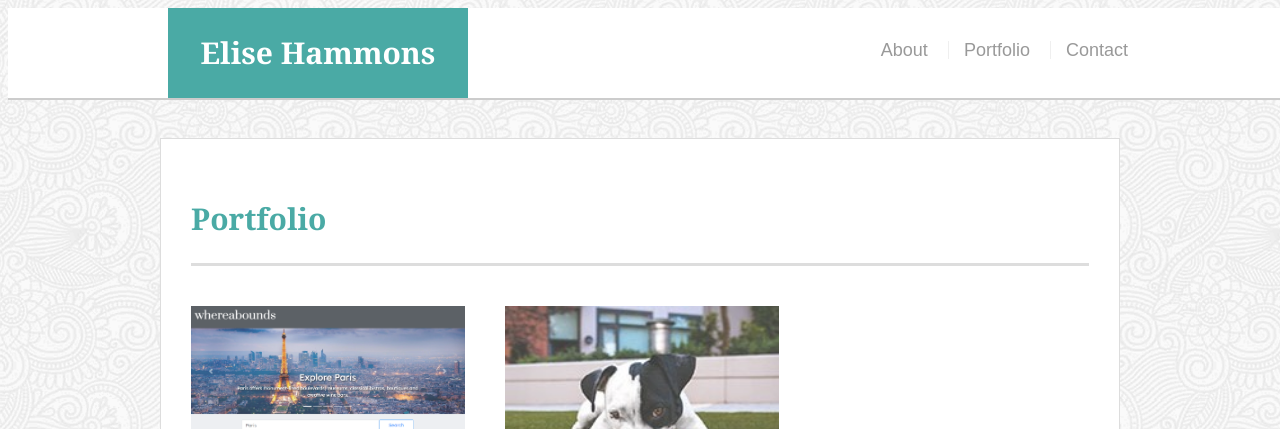
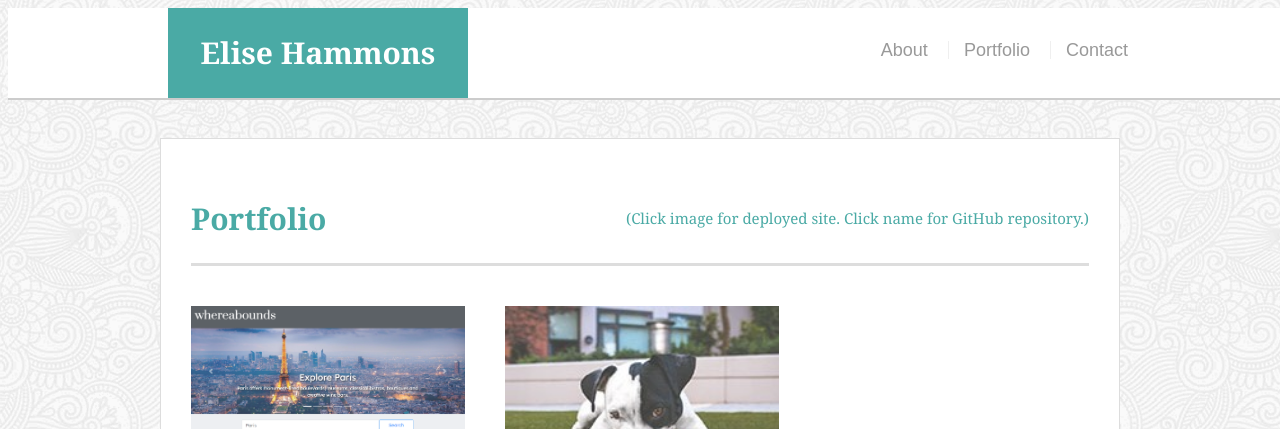
Before and after one commit to EHammons/Responsive-Portfolio, a plain HTML site: page portfolio.html in a window 1280 px wide. Shown: the top 429 px of the page. Drawn offline with Linux system fonts and the light colour scheme.

Commit message:
added link for github repo and instructions

```diff
--- a/assets/css/style.css
+++ b/assets/css/style.css
@@ -166,6 +166,13 @@ h3, h2 {
     font-size: 30px;
 }
 
+.portInst {
+    font-size: 15px;
+    margin: 0;
+    float: right;
+    font-weight: normal;
+}
+
 #contact-form ul {
     margin-bottom: 20px;
 }
--- a/portfolio.html
+++ b/portfolio.html
@@ -22,14 +22,20 @@
 
     <div id="main-container" class="container">
         <section class="main-section">
-            <h1>Portfolio</h1>
+            <h1>Portfolio
+                <p class="portInst">
+                    (Click image for deployed site.
+                    Click name for GitHub repository.)
+                </p>
+            </h1>
 
             <div class="work">
                 <a href="https://ehammons.github.io/whereabounds/" target="_blank">
                     <img src="assets/images/whereabounds_screenshot.png" alt="whereabounds">
                 </a>
-
-                <h3 id="whereabounds">whereabounds</h3>
+                <a href="https://github.com/EHammons/whereabounds" target="_blank">
+                    <h3 id="whereabounds">whereabounds</h3>
+                </a>
             </div>
             <div class="work">
                 <img src="assets/images/rpg-game.jpg" alt="RPG Game">
```
